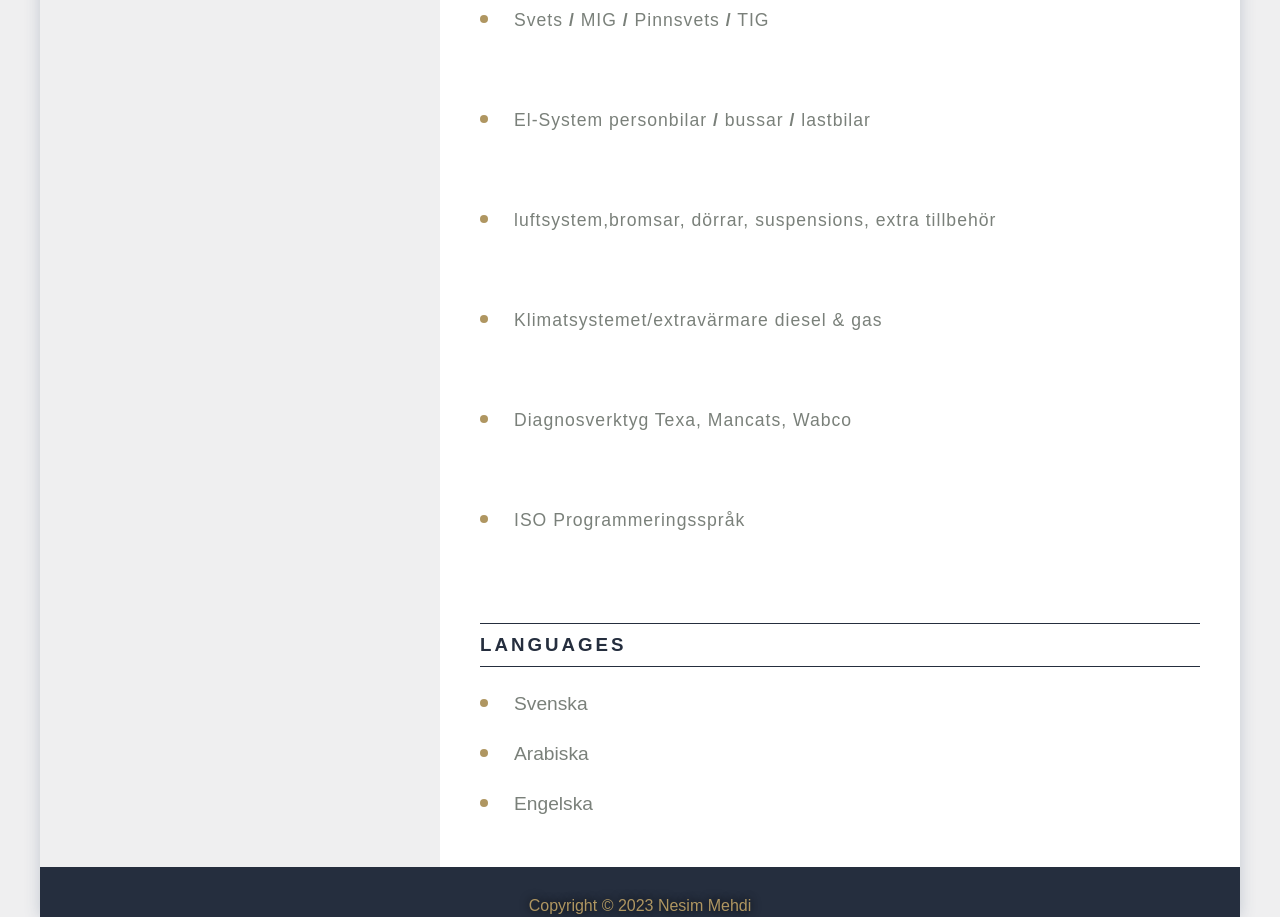
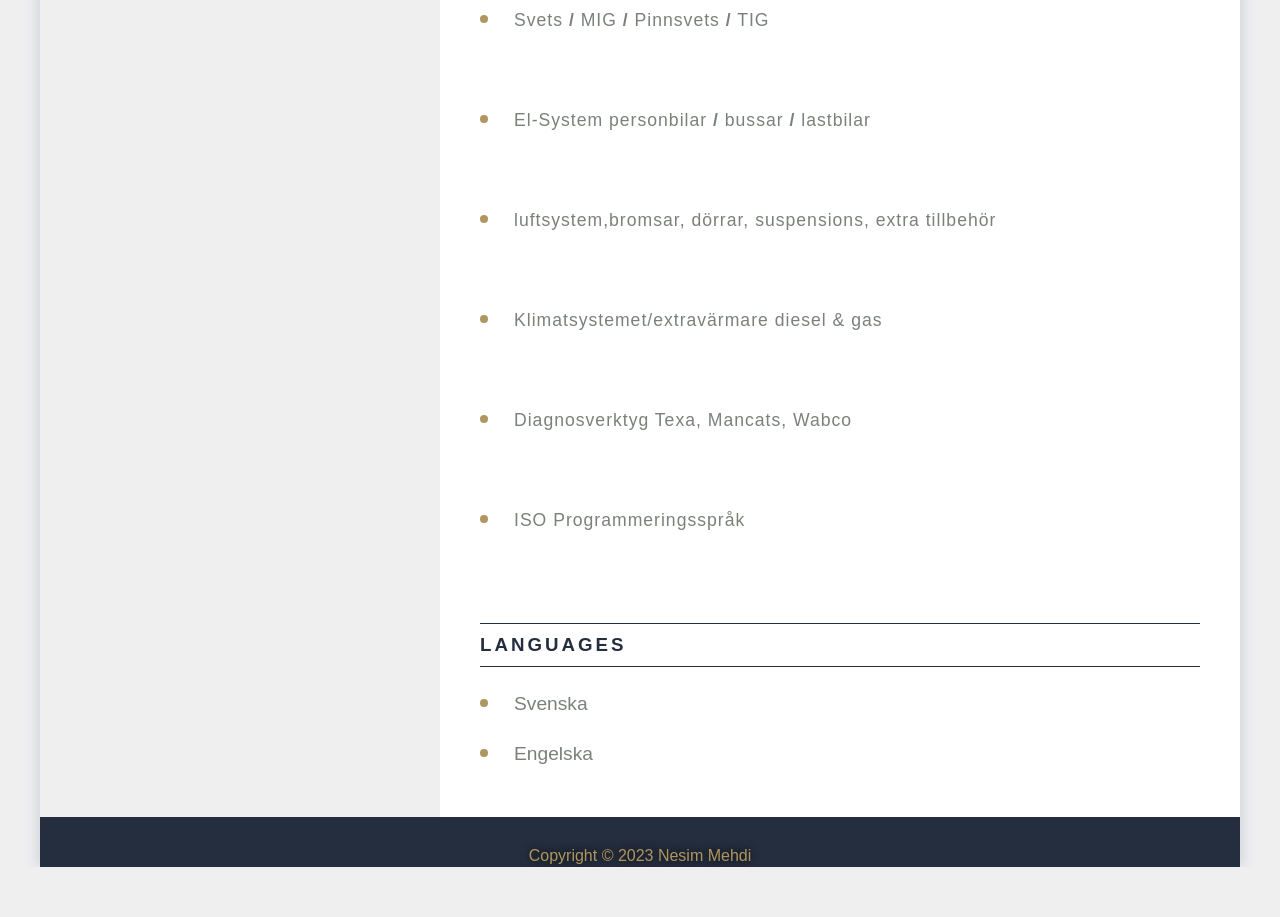
Before and after one commit to Nanoroar/mycv, a plain HTML site: page cncv.html in a window 1280 px wide. Shown: the part 2593-3510 px from the top of the page. After the commit the page ends 3460 px from the top, so only its background shows below. Drawn offline with Linux system fonts and the light colour scheme.

Commit message:
Update cncv.html

```diff
--- a/cncv.html
+++ b/cncv.html
@@ -367,7 +367,7 @@ Det skulle vara en ära att få möjligheten att diskutera hur jag kan bidra til
                     <div class="languages">
                     <ul>
                         <li><span>Svenska</span> </li>
-                        <li><span>Arabiska</span> </li>
+                       <!-- <li><span>Arabiska</span> </li> -->
                         <li><span>Engelska</span> </li>
                     </ul>
                     </div>
```
